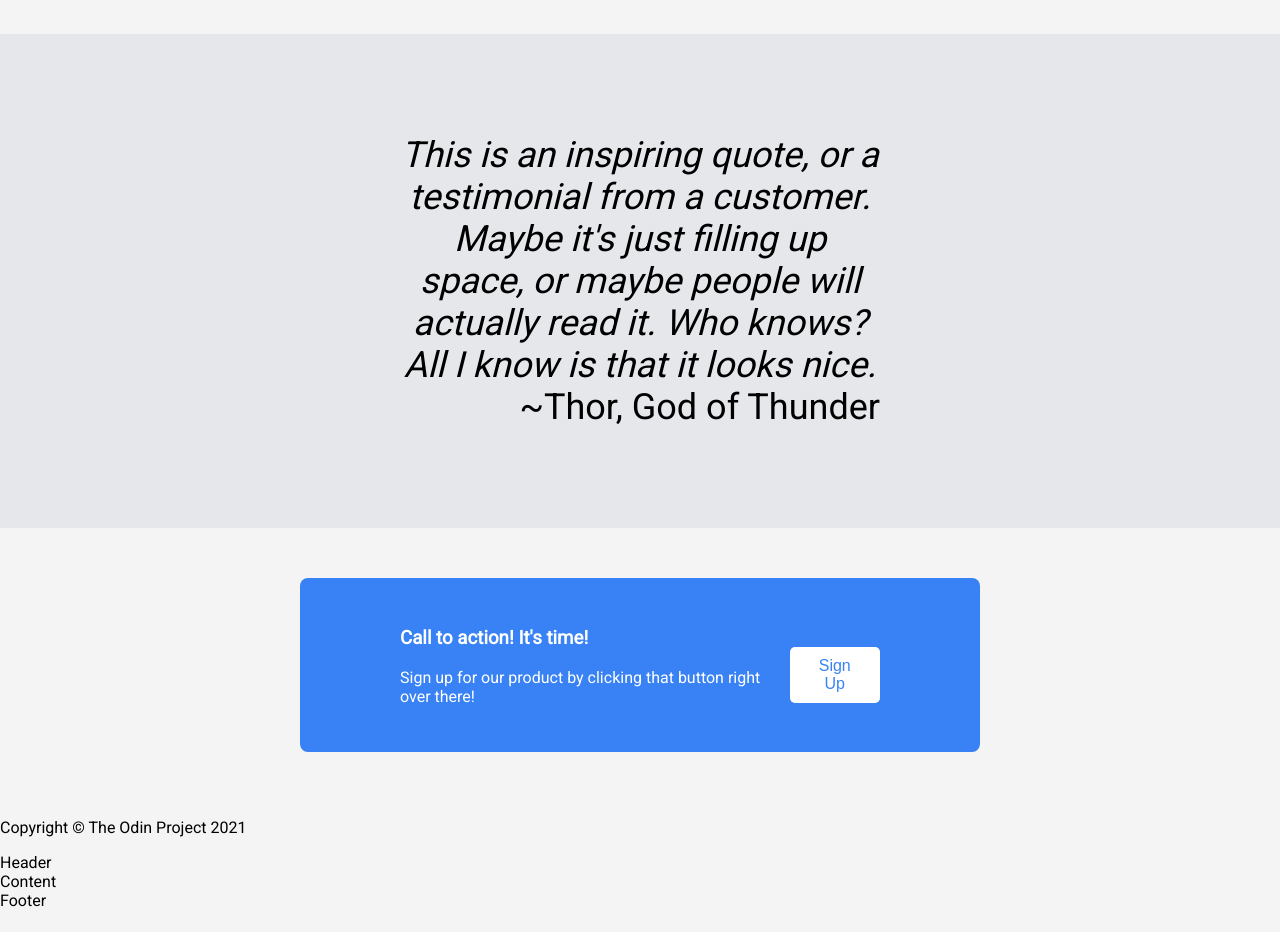
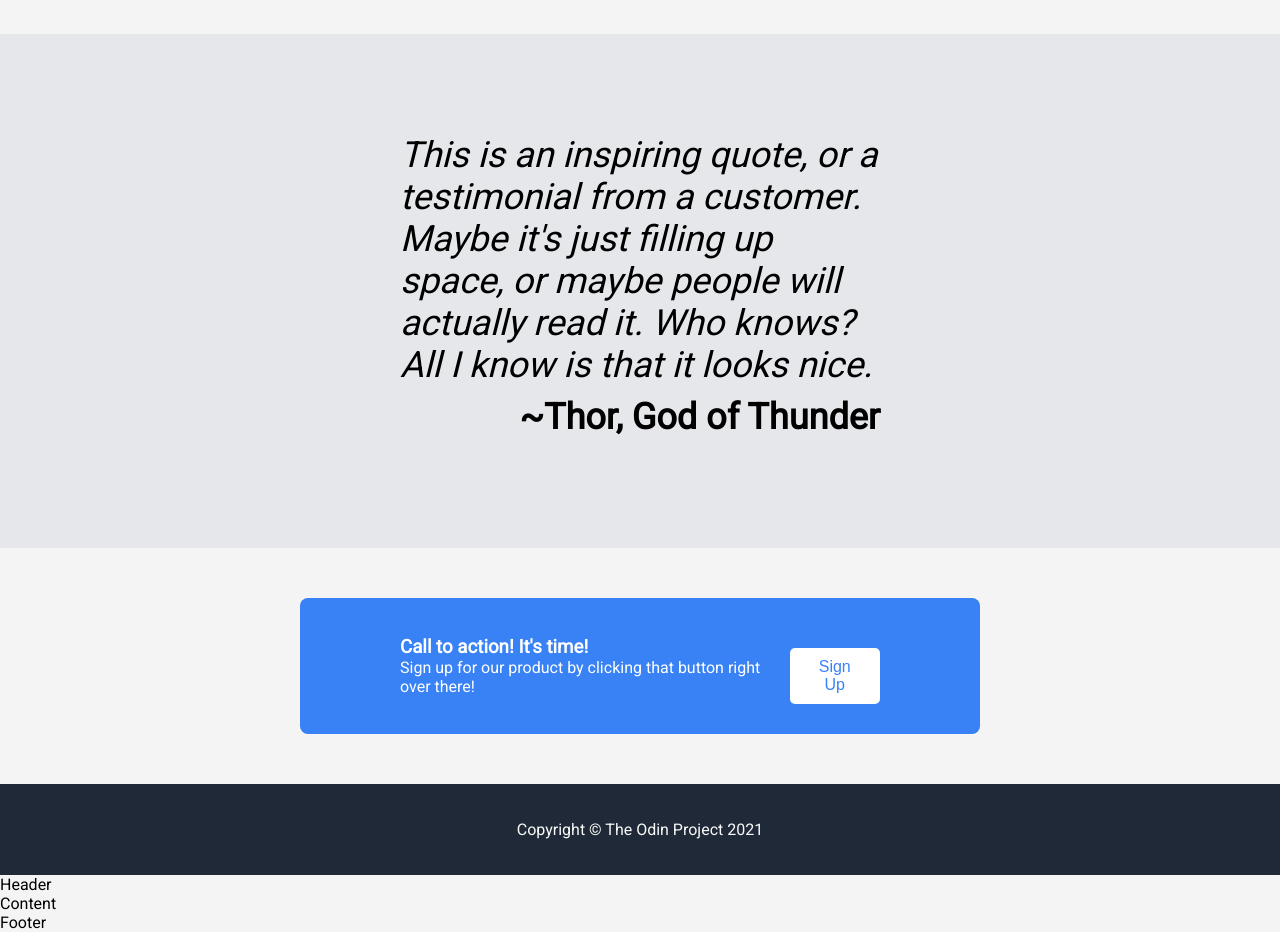
Before and after one commit to Big-Ben12/landing-page, a plain HTML site: page index.html in a window 1280 px wide. Shown: the part 900-1832 px from the top of the page. Before the commit the page ends 1810 px from the top, so only its background shows below. Drawn offline with Linux system fonts and the light colour scheme.

Commit message:
Redesigned the footer section

```diff
--- a/style.css
+++ b/style.css
@@ -123,12 +123,16 @@ body {
 
 .quote-text {
     margin: 0;
+    text-align: start;
+
 }
 
 .quote-author {
     margin: 0;
     text-align: right;
     font-style: normal;
+    padding: 10px 0;
+    font-weight: bold;
 }
 
 /* Call to Action */
@@ -155,3 +159,20 @@ body {
     border-radius: 8px;
     padding: 30px 100px;
 }
+
+.cta-content h3 {
+    margin: 0;
+}
+
+.cta-content p {
+    margin: 0;
+}
+
+/* Footer */
+.footer {
+    background-color: #1F2937;
+    color: #F9FAF8;
+    text-align: center;
+    padding: 20px 0;
+
+}
```
